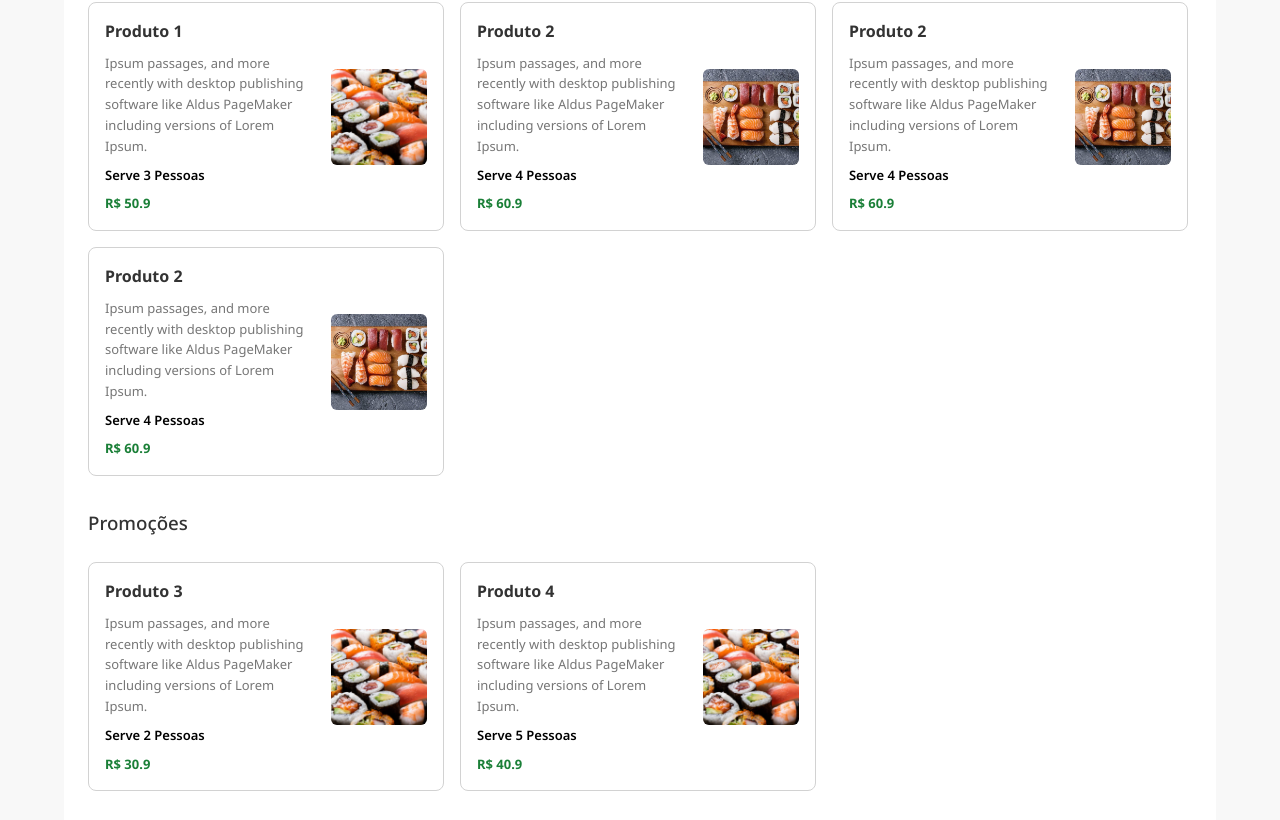
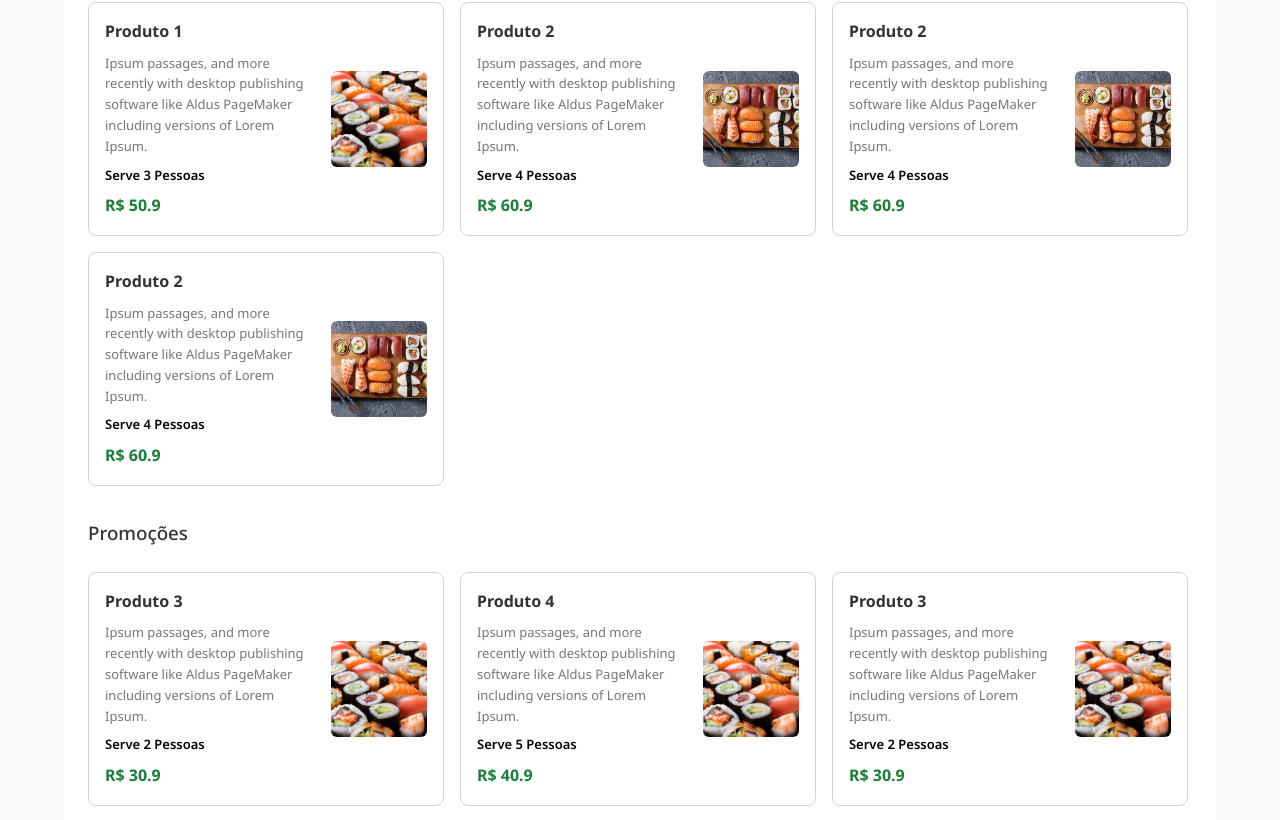
Before and after one commit to CAdagoberto/linkafood, a React (Vite) app: page / in a window 1280 px wide. Shown: the part 872-1692 px from the top of the page. Built offline with nearby package versions, Linux system fonts and the light colour scheme.

Commit message:
Ajustando valor item

```diff
--- a/src/components/ProdutoItem.jsx
+++ b/src/components/ProdutoItem.jsx
@@ -7,7 +7,7 @@ export function ProdutoItem({ titulo, desc, qtdPessoas, valorProd, img }) {
         <h4>{titulo}</h4>
         <p>{desc}</p>
         <p className={styles.qtdPessoas}>Serve {qtdPessoas} Pessoas</p>
-        <p className={styles.valor}>R$ {valorProd}</p>
+        <h4 className={styles.valor}>R$ {valorProd}</h4>
       </div>
       <div className={styles.itemImg}>
         <img src={img ?? "/assets/img/pratos/sushi.jpg"} alt={titulo} />
--- a/src/pages/HomePage.jsx
+++ b/src/pages/HomePage.jsx
@@ -7,7 +7,6 @@ import MobileNavbar from '../components/MobileNavbar'
 export default function HomePage() {
      const [showNavbar, setShowNavbar] = useState(false)
       const [isWide, setIsWide] = useState(window.innerWidth > 900)
-
 
       useEffect(() => {
       const handleResize = () => setIsWide(window.innerWidth > 900)
@@ -38,7 +37,9 @@ export default function HomePage() {
         titulo: "Promoções",
         produtos: [
           { titulo: "Produto 3", desc: "Ipsum passages, and more recently with desktop publishing software like Aldus PageMaker including versions of Lorem Ipsum.", qtdPessoas: "2", valorProd: 30.90 },
-          { titulo: "Produto 4", desc: "Ipsum passages, and more recently with desktop publishing software like Aldus PageMaker including versions of Lorem Ipsum.", qtdPessoas: "5", valorProd: 40.90 }
+          { titulo: "Produto 4", desc: "Ipsum passages, and more recently with desktop publishing software like Aldus PageMaker including versions of Lorem Ipsum.", qtdPessoas: "5", valorProd: 40.90 },
+          { titulo: "Produto 3", desc: "Ipsum passages, and more recently with desktop publishing software like Aldus PageMaker including versions of Lorem Ipsum.", qtdPessoas: "2", valorProd: 30.90 },
+          { titulo: "Produto 3", desc: "Ipsum passages, and more recently with desktop publishing software like Aldus PageMaker including versions of Lorem Ipsum.", qtdPessoas: "2", valorProd: 30.90 },
         ]
       }
     ]
```
